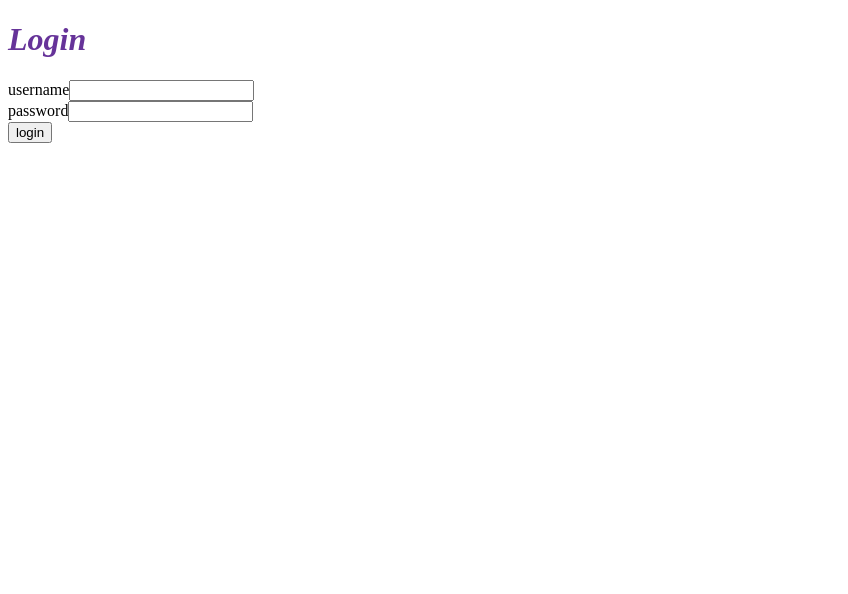
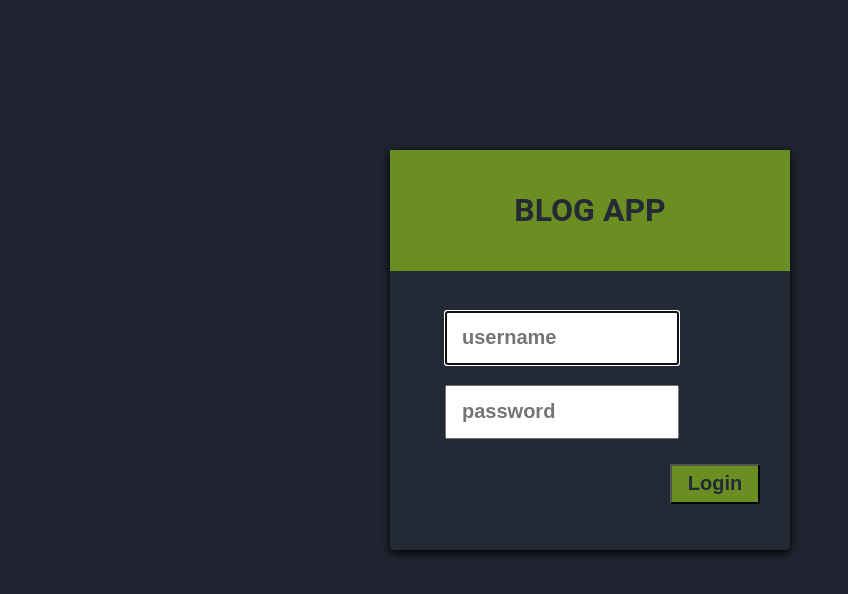
Before and after one commit to Yumohuakai/MOOC_FullStackOpen2021, a React (Create React App) app in the folder part_7/bloglist-client/: page / in a window 1280 px wide. Shown: the top 594 px of the page, without its empty margins (0-848 px from the left). Built offline with nearby package versions, Linux system fonts and the light colour scheme.

Commit message:
saved part of exercises 7.19 - 7.20, added style type for Notification Redux also

```diff
--- a/part_7/bloglist-client/src/App.js
+++ b/part_7/bloglist-client/src/App.js
@@ -85,57 +85,76 @@ const App = () => {
 
   const handleLogin = async (event) => {
     event.preventDefault()
-    try {
     dispatch(loginUser(username.value, password.value ))
     resetValueOfUsername()
     resetValueOfPassword()
-      dispatch(addMessage('Login succeed', 5))
-    } catch (exception) {
-      dispatch(addMessage('Wrong username or password', 5))
-    }
+    dispatch(addMessage('Login succeed', 'success', 5))
   }
 
   const handleLogout = () => {
     dispatch(logoutUser())
-    dispatch(addMessage('Logout succeed', 5))
+    dispatch(addMessage('Logout succeed', 'success', 5))
   }
 
   const loginForm = () => (
     <div>
       <Notification />
-      <h1>Login</h1>
+
+      <div className="digit_login">
+        <div className="dt_login_header">
+          <h1>BLOG APP</h1>
+        </div>
+        <div className="dt_login_form">
           <form onSubmit={handleLogin}>
-        <div>
-        username
-          <input { ...restOfUsername} />
+            <div className="login_form_body">
+              <div className="form_input">
+                <input autoFocus required placeholder="username" { ...restOfUsername} />
               </div>
-        <div>
-        password
-          <input { ...restOfPassword} />
+              <div className="form_input">
+                <input required placeholder="password" { ...restOfPassword} />
               </div>
-        <button type="submit">login</button>
+              <div className="login_form_submit">
+                <input  type="submit" value="Login"/>
+              </div>
+            </div>
           </form>
+        </div>
+      </div>
+
     </div>
   )
   /****************************************************************************/
 
   const homepage = () => (
     <div>
-      <div className='navigation'>
-        <Link className='linkStyle' to="/">blogs</Link>
-        <Link className='linkStyle' to="/users">users</Link>
-        <span className='loginUserInfo'>
+      <div className='nav'>
+        <div  className='nav_left'>
+          <div>
+            <Link to="/">BLOGS</Link>
+          </div>
+          <div>
+            <Link to="/users">USERS</Link>
+          </div>
+        </div>
+
+        <div  className='nav_right'>
+          <div >
+            <button onClick={handleLogout}> Logout </button>
+          </div>
+          <div >
             {loginedUser.user
-            ? <em>{loginedUser.user.name} logged-in</em>
+              ? <em>{loginedUser.user.name}</em>
               : null
             }
-        </span>
-        <span className='logoutButton'>
-          <button onClick={handleLogout}> logout </button>
-        </span>
           </div>
+          <div className="clear"></div>
+        </div>
+      </div>
+      <div className='layer_1' >
         <Notification />
         <h1>Blogs App</h1>
+      </div>
+
 
       <Switch>
         <Route path="/blogs/:id">
--- a/part_7/bloglist-client/src/components/Blog.js
+++ b/part_7/bloglist-client/src/components/Blog.js
@@ -16,7 +16,7 @@ const Blog = ({ blog, username }) => {
 
   const addComment = (blogObject) => {
     dispatch(commentBlog(blogObject))
-    dispatch(addMessage(`The comment for Blog ${blogObject.title} by ${blogObject.author} is added`, 5))
+    dispatch(addMessage(`The comment for Blog ${blogObject.title} by ${blogObject.author} is added`, 'success', 5))
     resetValue()
   }
 
@@ -42,7 +42,7 @@ const Blog = ({ blog, username }) => {
   /*****************************increase like-point*****************************/
   const updateBlog = (blogObject) => {
     dispatch(likeBlog(blogObject))
-    dispatch(addMessage(`Blog ${blogObject.title} by ${blogObject.author} is updated`, 5))
+    dispatch(addMessage(`Blog ${blogObject.title} by ${blogObject.author} is updated`, 'success', 5))
   }
 
   const addLikePoints = () => {
@@ -69,11 +69,11 @@ const Blog = ({ blog, username }) => {
     if (ok) {
       try {
         dispatch(deleteBlog(blogObject._id))
-        dispatch(addMessage(`Blog ${blogObject.title} by ${blogObject.author} is removed`, 5))
+        dispatch(addMessage(`Blog ${blogObject.title} by ${blogObject.author} is removed`, 'success', 5))
         history.push('/')
       } catch (exception) {
         console.log('what is the exception happened when remove a blog', exception)
-        dispatch(addMessage('something wrong', 5))
+        dispatch(addMessage('something wrong', 'error', 5))
       }
     }
   }
--- a/part_7/bloglist-client/src/components/Home.js
+++ b/part_7/bloglist-client/src/components/Home.js
@@ -17,7 +17,7 @@ const Home = () => {
   const addBlog = (blogObject) => {
     blogFormRef.current.toggleVisibility()
     dispatch(createBlog(blogObject, user))
-    dispatch(addMessage(`A new blog ${blogObject.title} by ${blogObject.author} is added`, 5))
+    dispatch(addMessage(`A new blog ${blogObject.title} by ${blogObject.author} is added`, 'success', 5))
   }
 
   const blogFormRef = useRef()
--- a/part_7/bloglist-client/src/components/Notification.js
+++ b/part_7/bloglist-client/src/components/Notification.js
@@ -3,35 +3,16 @@ import { useSelector } from 'react-redux'
 
 const Notification = () => {
   const notification = useSelector(state => state.notification)
-  const style = {
-    border: 'solid',
-    padding: 10,
-    borderWidth: 1
-  }
 
   if (notification === null) {
     return null
+  } else {
+    return (
+      <div className={notification.styleType}>
+        {notification.message}
+      </div>
+    )
   }
-
-  return (
-    <div style={style}>
-      {notification}
-    </div>
-  )
 }
 
 export default Notification
-
-
-// const Notification = ({ notification }) => {
-//   if (notification === null) {
-//     return null
-//   }
-//   return (
-//     <div className={notification.type}>
-//       {notification.message}
-//     </div>
-//   )
-// }
-
-// export default Notification
--- a/part_7/bloglist-client/src/index.css
+++ b/part_7/bloglist-client/src/index.css
@@ -1,16 +1,18 @@
 .error {
-  color: red;
-  background: lightgrey;
+  color: #242936;
+  background: orangered;
   font-size: 20px;
+  font-weight: bold;
   border-style: solid;
   border-radius: 5px;
   padding: 10px;
   margin-bottom: 10px;
 }
 .success {
-  color: green;
-  background: lightgrey;
+  color: #242936;
+  background: olivedrab;
   font-size: 20px;
+  font-weight: bold;
   border-style: solid;
   border-radius: 5px;
   padding: 10px;
@@ -27,17 +29,6 @@
   padding: 10px;
   margin-bottom: 10px;
 }
-
-h1 {
-  color: rebeccapurple;
-  font-style: italic;
-}
-
-h2 {
-  color: goldenrod;
-  font-style: italic;
-}
-
 .navigation {
   background: lightgrey;
   font-size: 20px;
@@ -48,8 +39,228 @@ h2 {
   padding: 10px;
 }
 
-.logoutButton, .loginUserInfo {
+.logoutButton {
   padding: 10px;
   width: 100px;
   height: 100px;
+  border: 5px solid purple;
 }
+
+.loginUserInfo {
+  padding: 10px;
+  width: 100px;
+  height: 100px;
+  text-align: center;
+  border: 5px solid green;
+}
+
+
+/* new setting starts */
+
+body {
+  background-color: #1f2430;
+  font-family: "Roboto","Lucida Grande","DejaVu Sans","Bitstream Vera Sans",Verdana,Arial,sans-serif;
+}
+
+
+/* Navigation bar setting starts */
+.nav {
+  width: 100%;
+  height: 50px;
+
+  background-color: #191e2a;
+  box-shadow: 0px 3px 10px #010101;
+  color:#f89b1c;
+
+  /* to set navigation-bar as the fixed bar, so when the screen is scroolled down, it is always staying on the top. */
+  position: fixed;
+  left: 0px;
+  top:0px;
+
+  z-index: 8;
+}
+
+.nav_left {
+  width: 30%;
+  height: 50px;
+  line-height: 50px;
+  float: left;
+  /* border: 5px solid blue; */
+  min-width: 300px;
+  padding-left: 1%;
+}
+
+.nav_left div {
+  height: 50px;
+  margin: 0 15px;
+  float: left;
+  /* border: 5px solid orange; */
+}
+
+.nav_left div a {
+  height: 50px;
+  color: olivedrab;
+  text-decoration: none;
+  font-size: 20px;
+  font-weight: bold;
+
+  /* border-radius: 50%;   */
+  /* border: 5px solid green; */
+}
+
+.nav_left div a:hover {
+  background-color: #1f2430;
+  transform: translate(0,-5px);
+  box-shadow: 0px 15px 30px #010101;
+  color: #f89b1c;
+  cursor: pointer;
+}
+
+/* .nav_left div:nth-child(2) {
+  padding-top: 25px;
+  width: 50px;
+  text-align: center;
+} */
+
+.nav_right {
+  width: 65%;
+  height: 50px;
+  line-height: 50px;
+  text-transform: uppercase;
+  float: left;
+  /* border: 5px solid red; */
+  min-width: 350px;
+}
+
+.nav_right div {
+  margin: 0 15px;
+  height: 50px;
+  float: right;
+  /* border: 5px solid orange; */
+}
+
+.nav_right div button {
+  background-color: transparent;
+  color: olivedrab;
+  font-size: 15px;
+
+  background: olivedrab;
+  color: #242936;
+  font-weight: bold;
+}
+
+.nav_right div button:hover {
+  background: #f89b1c;
+  color: #1f2430;
+  transform: translate(0,-5px);
+  box-shadow: 0px 15px 30px #010101;
+  cursor: pointer;
+}
+
+button {
+  /* background: #79aec8; */
+
+  /* background-color: transparent; */
+  background: #f89b1c;
+  padding: 10px 15px;
+  border: none;
+  border-radius: 4px;
+  color: #fff;
+  cursor: pointer;
+
+  margin: 2px 0;
+  /* padding: 2px 3px; */
+  vertical-align: middle;
+  font-family: "Roboto", "Lucida Grande", Verdana, Arial, sans-serif;
+  font-weight: normal;
+  font-size: 13px;
+}
+
+/* Login setting starts */
+.digit_login {
+  position:fixed;
+  top: 50%;
+  left: 50%;
+  margin-top: -250px;
+  margin-left: -250px;
+  border-radius: 4px;
+  width: 400px;
+  height: 400px;
+  padding: 0;
+
+  background: #242936;
+  box-shadow: 0px 3px 10px #010101;
+}
+
+.dt_login_header {
+  margin: 0 0;
+  padding: 20px 20px;
+  width: auto;
+  height: auto;
+
+  display: flex;
+  justify-content: center;
+
+  background: olivedrab;
+  color: #242936;
+}
+
+
+/* Login Form setting starts*/
+.dt_login_form {
+  width: 100%;
+  position: relative;
+}
+
+.login_form_body {
+  width: 300px;
+  height: 150px;
+  position: absolute;
+  left: 50px;
+  top:30px;
+  /* border: 5px solid white; */
+}
+
+.form_input input {
+  margin: 10px 5px;
+  padding: 5px 15px;
+  width: 200px;
+  height: 40px;
+  font-size: 20px;
+  font-weight: bold;
+  /* border: 2px solid orange; */
+}
+
+
+.login_form_submit input {
+  width: 90px;
+  height: 40px;
+  margin-left: 230px;
+  margin-top: 15px;
+  background: olivedrab;
+  color: #242936;
+  font-size: 20px;
+  font-weight: bold;
+}
+
+.clear {
+  clear: both;
+}
+
+
+/* Main body part setting starts */
+
+.layer_1 {
+  /* width: 100%; */
+  /* the margin-top value is the height of navigator-bar: 50px + its box-shadow size: 3px + 10px = 116px, then add 5px more for it. */
+  margin: 68px auto 0 auto;
+  background-color: #191e2a;
+
+  padding-top: 20px;
+  overflow: hidden;
+
+  width: 1255px;
+  border-radius: 4px;
+
+  color: #afafaf;
+}
--- a/part_7/bloglist-client/src/reducers/notificationReducer.js
+++ b/part_7/bloglist-client/src/reducers/notificationReducer.js
@@ -3,7 +3,7 @@ let timeoutID
 const notificationReducer = (state = null, action) => {
   switch (action.type) {
   case 'ADD_MESSAGE':
-    return state = action.data.message
+    return action.data
   case 'REMOVE_MESSAGE':
     return state = null
   default:
@@ -11,11 +11,15 @@ const notificationReducer = (state = null, action) => {
   }
 }
 
-export const addMessage = (message, timeInSeconds) => {
+export const addMessage = (message, styleType, timeInSeconds) => {
   return dispatch => {
+    // console.log('----notificationReducer----styleType', styleType)
     dispatch({
       type: 'ADD_MESSAGE',
-      data: { message }
+      data: {
+        message: message,
+        styleType: styleType,
+      }
     })
 
     if (timeoutID) {
--- a/part_7/bloglist-client/src/reducers/userReducer.js
+++ b/part_7/bloglist-client/src/reducers/userReducer.js
@@ -1,5 +1,6 @@
 import loginService from '../services/login'
 import blogService from '../services/blogs'
+import { addMessage } from './notificationReducer'
 
 const userReducer = (state = null, action) => {
   switch (action.type) {
@@ -16,6 +17,7 @@ const userReducer = (state = null, action) => {
 
 export const loginUser = (username, password) => {
   return async dispatch => {
+    try {
       const user = await loginService.login({ username, password, })
       window.localStorage.setItem('loggedBlogappUser', JSON.stringify(user))
       blogService.setToken(user.token)
@@ -23,6 +25,9 @@ export const loginUser = (username, password) => {
         type: 'LOGIN',
         data: user
       })
+    } catch (exception) {
+      dispatch(addMessage('Wrong username or password', 'error', 5))
+    }
   }
 }
 
```
Also changed, not shown: 1 other file (tests, documents, lock files or other folders). Lines whose indentation alone changed are shown as unchanged.
